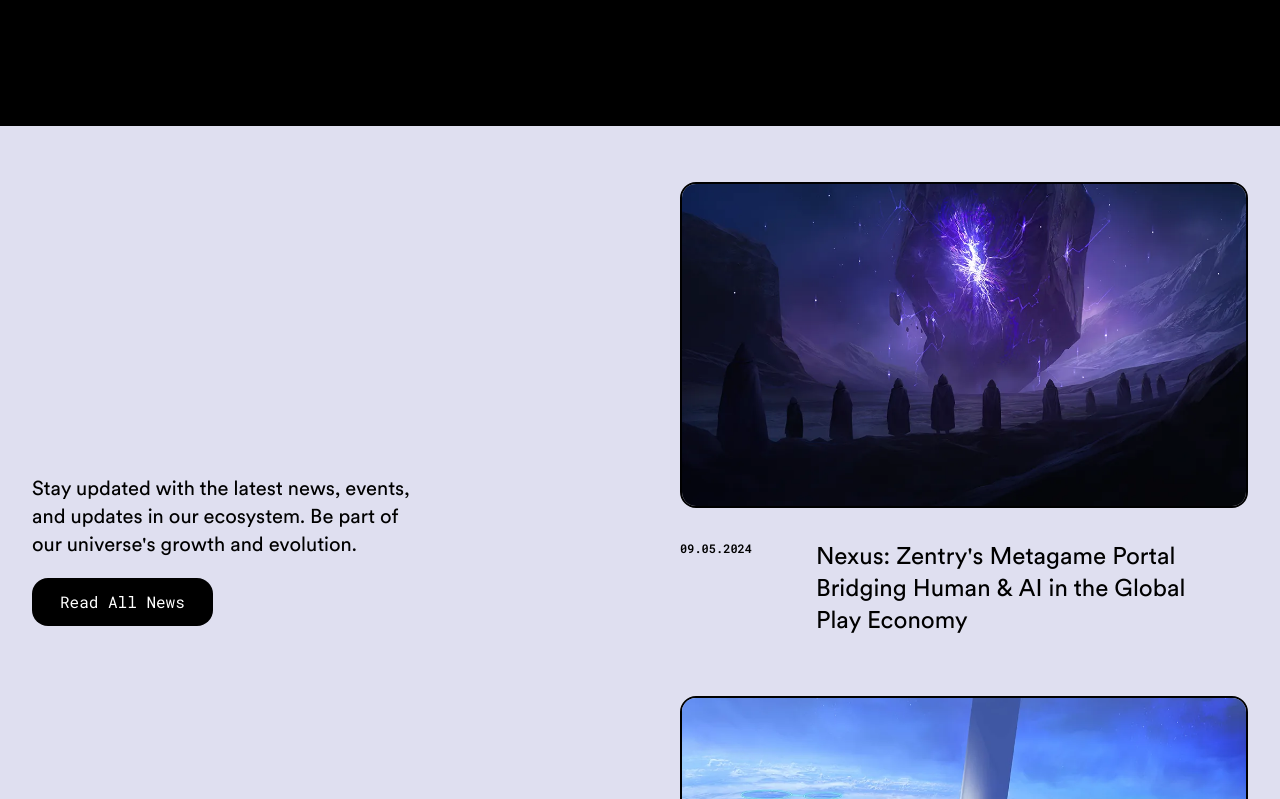
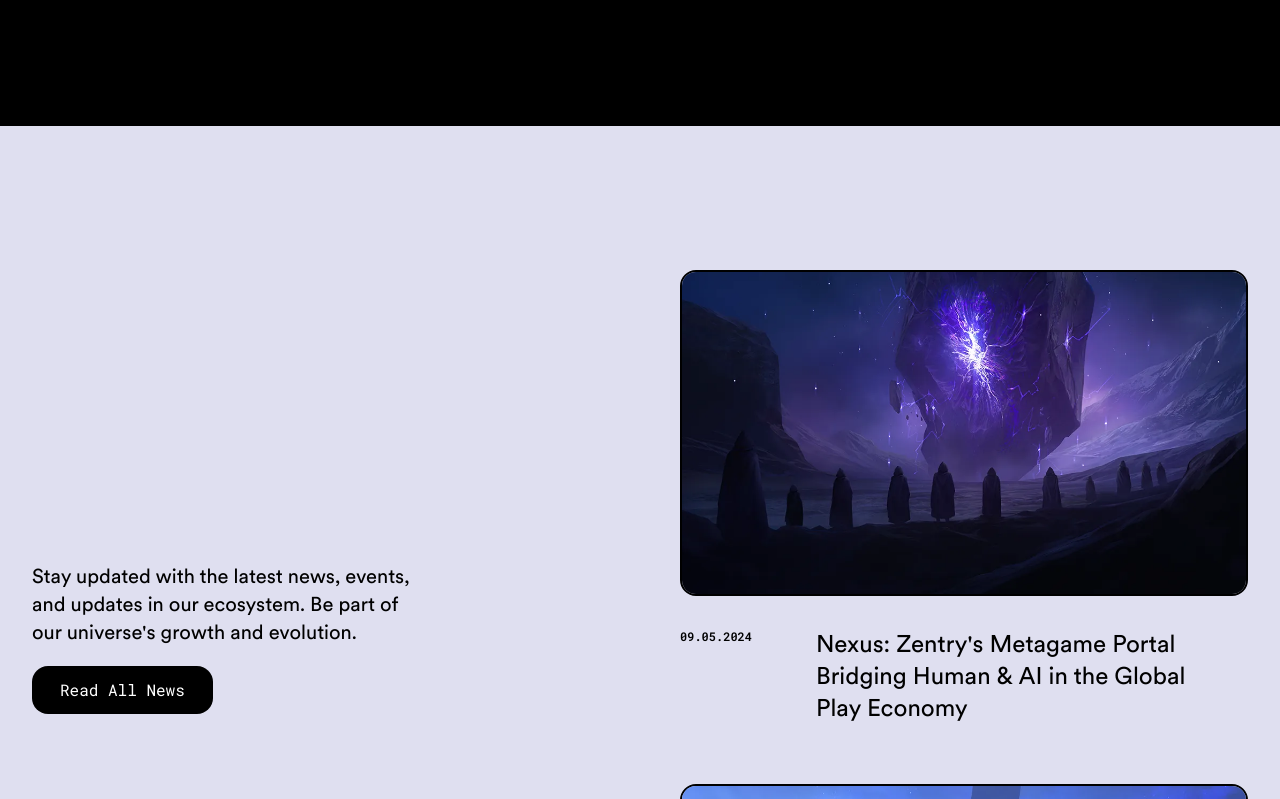
Before and after one commit to SpizhovyiMaxDev/zentry-awwwards, a React (Vite) app: page / in a window 1280 px wide. Shown: the part 6721-7520 px from the top of the page. Built offline with nearby package versions, Linux system fonts and the light colour scheme.

Commit message:
Added more viasually appleasing styles to the Updates.tsx section

```diff
--- a/src/layouts/Updates.tsx
+++ b/src/layouts/Updates.tsx
@@ -5,7 +5,7 @@ import { UPDATES_CARDS } from "../data/updates";
 
 function Updates() {
   return (
-    <section className="bg-blue-50 py-14">
+    <section className="bg-blue-50 py-36">
       <div className="mx-auto flex h-full max-w-[90rem] flex-col gap-20 px-8 md:flex-row">
         <div className="md:flex-1">
           <div className="sticky top-14 max-w-96">
```
